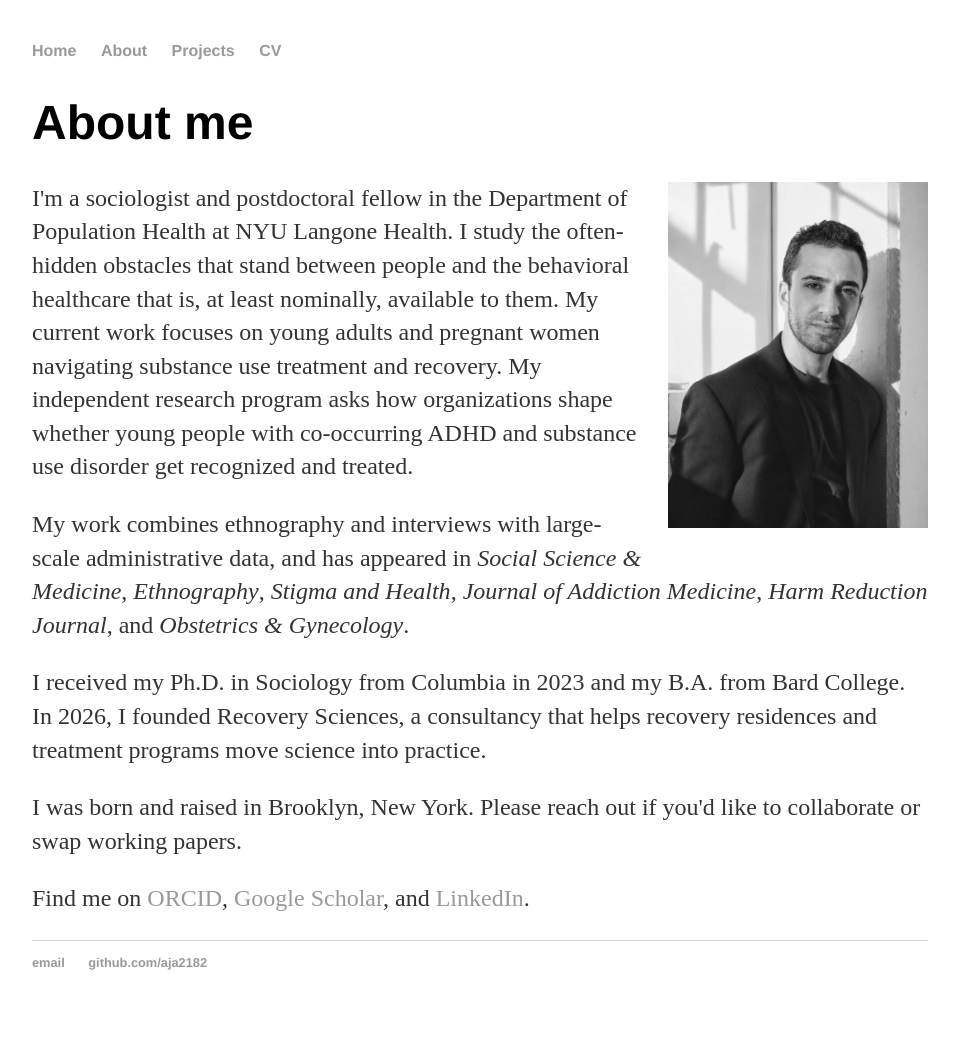
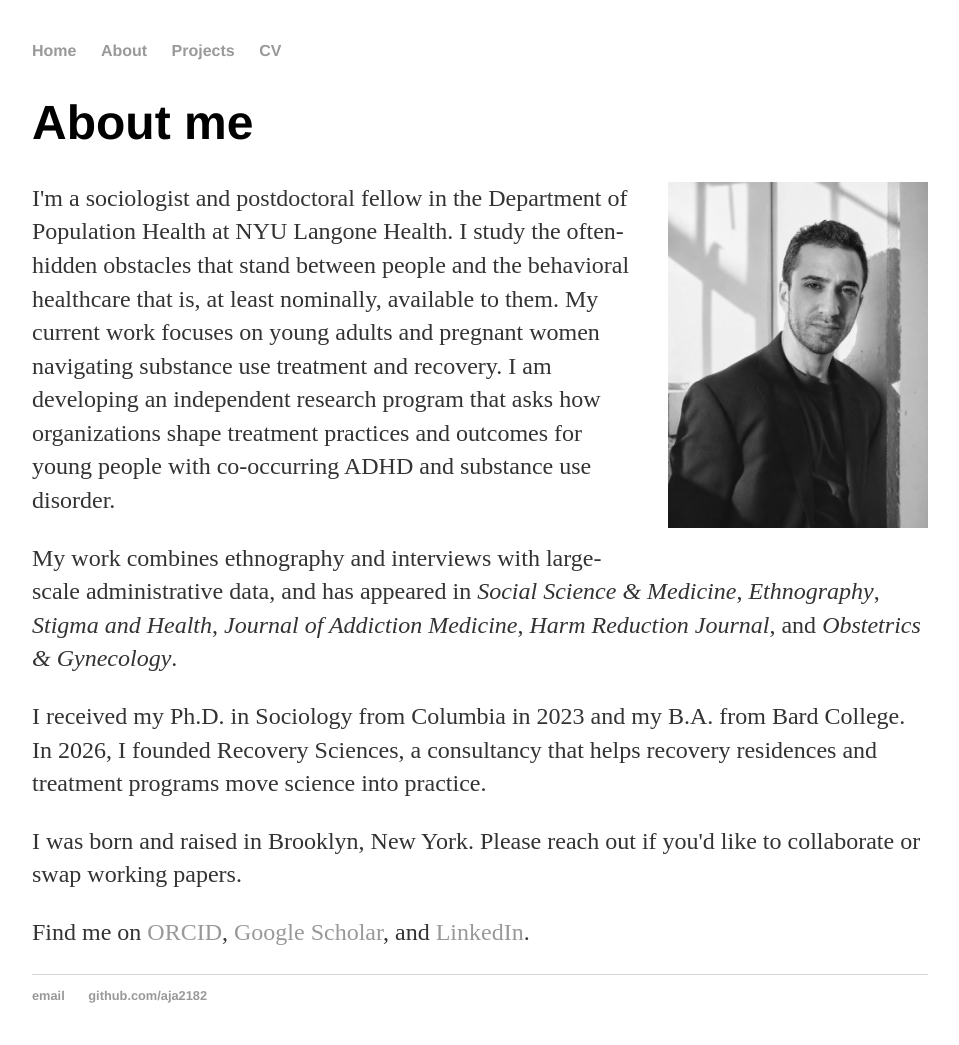
Before and after one commit to aja2182/aja2182.github.io, a Jekyll site: the page built from about/index.html, in a window 1280 px wide. Shown: the whole page, without its empty margins (160-1119 px from the left). Built offline with Jekyll 4.4.1, drawn with Linux system fonts in a browser that asks for light colours; before the commit the page ends 1012 px from its top, so only the background shows below that.

Commit message:
Revise research program question
Co-Authored-By: Claude Opus 5.5 <noreply@anthropic.com>
Claude-Session: https://claude.ai/code/session_01UBGUuVKp8RBC6Hia74W8jU

```diff
--- a/about/index.html
+++ b/about/index.html
@@ -8,7 +8,7 @@ description: Josh Aleksanyan is a sociologist and postdoctoral fellow at NYU Lan
 
 <img src="/about/josh-aleksanyan.jpg" alt="Portrait of Josh Aleksanyan" class="portrait">
 
-<p>I'm a sociologist and postdoctoral fellow in the Department of Population Health at NYU Langone Health. I study the often-hidden obstacles that stand between people and the behavioral healthcare that is, at least nominally, available to them. My current work focuses on young adults and pregnant women navigating substance use treatment and recovery. My independent research program asks how organizations shape whether young people with co-occurring ADHD and substance use disorder get recognized and treated.</p>
+<p>I'm a sociologist and postdoctoral fellow in the Department of Population Health at NYU Langone Health. I study the often-hidden obstacles that stand between people and the behavioral healthcare that is, at least nominally, available to them. My current work focuses on young adults and pregnant women navigating substance use treatment and recovery. I am developing an independent research program that asks how organizations shape treatment practices and outcomes for young people with co-occurring ADHD and substance use disorder.</p>
 
 <p>My work combines ethnography and interviews with large-scale administrative data, and has appeared in <i>Social Science &amp; Medicine</i>, <i>Ethnography</i>, <i>Stigma and Health</i>, <i>Journal of Addiction Medicine</i>, <i>Harm Reduction Journal</i>, and <i>Obstetrics &amp; Gynecology</i>.</p>
 
```
